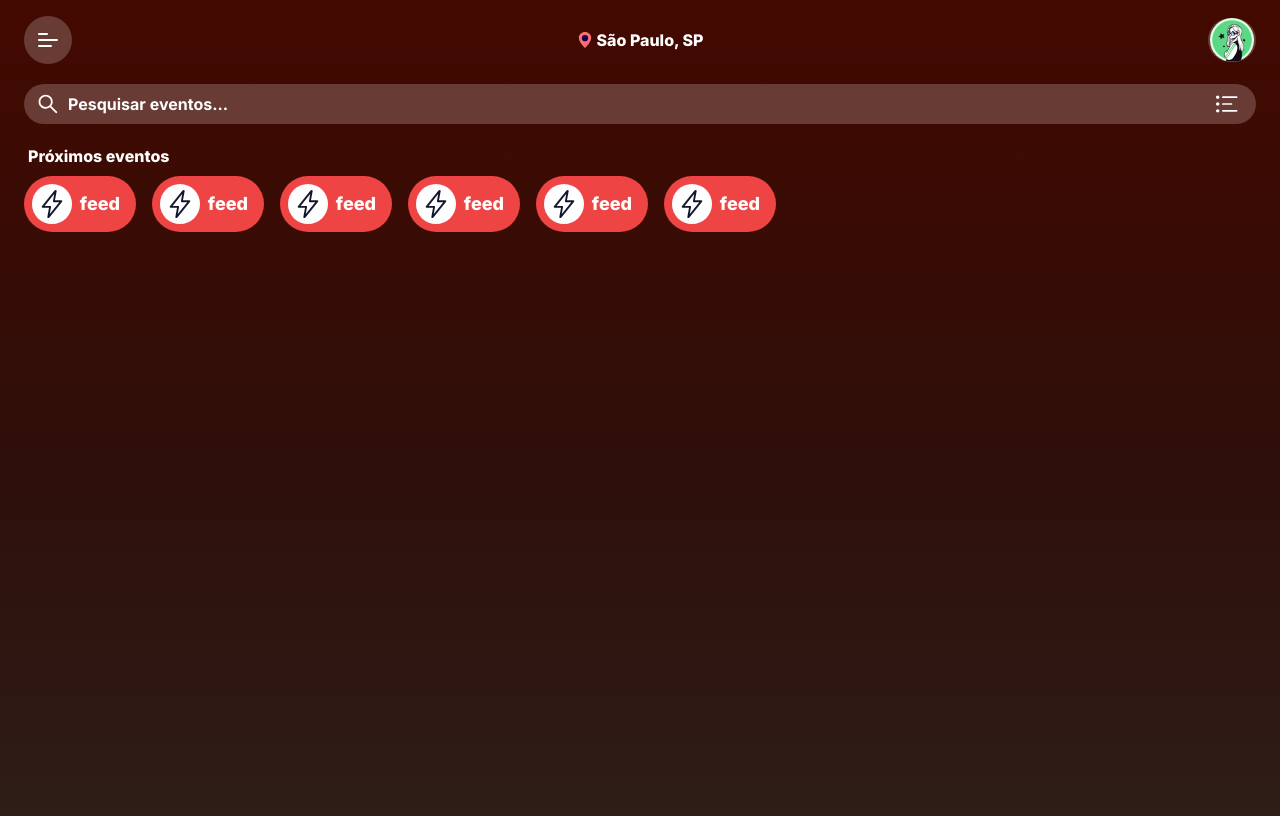
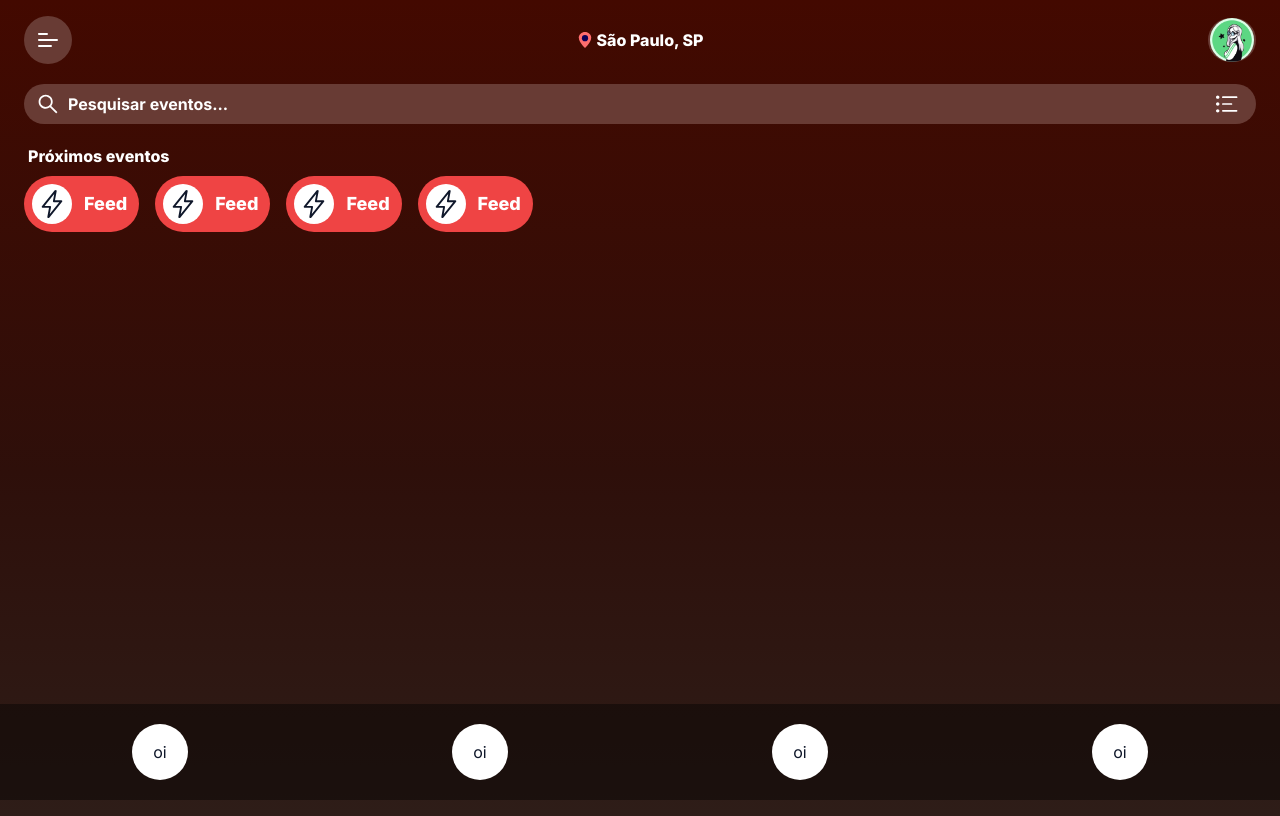
Before and after one commit to event-squad/front, a Next.js app: page /feed in a window 1280 px wide. Built offline with nearby package versions, Linux system fonts and the light colour scheme.

Commit message:
feat: carousel e footer

```diff
--- a/src/app/(pages)/feed/carousel.tsx
+++ b/src/app/(pages)/feed/carousel.tsx
@@ -8,44 +8,33 @@ const Carousel = () => {
       </h1>
 
       <div className="flex overflow-y-scroll scrollbar-hide">
-       <div className="flex mr-4 mt-2 justify-between items-center w-28 rounded-full h-14 bg-red-500">
+
+        <div className="box-border flex mr-4 mt-2 justify-between items-center w-auto rounded-full h-14 bg-red-500">
           <div className="flex justify-center items-center ml-2 bg-white rounded-full w-10 h-10">
             <IconFlashOutline className="text-3xl" />
           </div>
-         <h1 className="text-lg text-white font-extrabold mr-4">feed</h1>
+          <h1 className="text-lg text-white font-extrabold mx-3">Feed</h1>
         </div>
-       <div className="flex mr-4 mt-2 justify-between items-center w-28 rounded-full h-14 bg-red-500">
+        <div className="box-border flex mr-4 mt-2 justify-between items-center w-auto rounded-full h-14 bg-red-500">
           <div className="flex justify-center items-center ml-2 bg-white rounded-full w-10 h-10">
             <IconFlashOutline className="text-3xl" />
           </div>
-         <h1 className="text-lg text-white font-extrabold mr-4">feed</h1>
+          <h1 className="text-lg text-white font-extrabold mx-3">Feed</h1>
         </div>
-       <div className="flex mr-4 mt-2 justify-between items-center w-28 rounded-full h-14 bg-red-500">
+        <div className="box-border flex mr-4 mt-2 justify-between items-center w-auto rounded-full h-14 bg-red-500">
           <div className="flex justify-center items-center ml-2 bg-white rounded-full w-10 h-10">
             <IconFlashOutline className="text-3xl" />
           </div>
-         <h1 className="text-lg text-white font-extrabold mr-4">feed</h1>
+          <h1 className="text-lg text-white font-extrabold mx-3">Feed</h1>
         </div>
-       <div className="flex mr-4 mt-2 justify-between items-center w-28 rounded-full h-14 bg-red-500">
+        <div className="box-border flex mr-4 mt-2 justify-between items-center w-auto rounded-full h-14 bg-red-500">
           <div className="flex justify-center items-center ml-2 bg-white rounded-full w-10 h-10">
             <IconFlashOutline className="text-3xl" />
           </div>
-         <h1 className="text-lg text-white font-extrabold mr-4">feed</h1>
-       </div>
-       <div className="flex mr-4 mt-2 justify-between items-center w-28 rounded-full h-14 bg-red-500">
-         <div className="flex justify-center items-center ml-2 bg-white rounded-full w-10 h-10">
-           <IconFlashOutline className="text-3xl" />
-         </div>
-         <h1 className="text-lg text-white font-extrabold mr-4">feed</h1>
-       </div>
-       <div className="flex mr-4 mt-2 justify-between items-center w-28 rounded-full h-14 bg-red-500">
-         <div className="flex justify-center items-center ml-2 bg-white rounded-full w-10 h-10">
-           <IconFlashOutline className="text-3xl" />
-         </div>
-         <h1 className="text-lg text-white font-extrabold mr-4">feed</h1>
-       </div>
+          <h1 className="text-lg text-white font-extrabold mx-3">Feed</h1>
         </div>
 
+      </div>
     </div>
   );
 };
--- /dev/null
+++ b/src/app/(pages)/feed/footer.tsx
@@ -0,0 +1,22 @@
+const Footer = () => {
+ return(
+  <div
+   className="flex justify-around items-center w-screen h-24 fixed left-0 bottom-0 bg-black bg-opacity-40"
+  >
+   <div className="flex justify-center items-center w-14 h-14 rounded-full bg-white">
+    oi
+   </div>
+   <div className="flex justify-center items-center w-14 h-14 rounded-full bg-white">
+    oi
+   </div>
+   <div className="flex justify-center items-center w-14 h-14 rounded-full bg-white">
+    oi
+   </div>
+   <div className="flex justify-center items-center w-14 h-14 rounded-full bg-white">
+    oi
+   </div>
+  </div>
+ )
+}
+
+export default Footer;
--- a/src/app/(pages)/feed/page.tsx
+++ b/src/app/(pages)/feed/page.tsx
@@ -1,15 +1,15 @@
 import Carousel from "./carousel";
+import Footer from "./footer";
 import Header from "./header";
 import SearchBar from "./searchBar";
 
 const Page = () => {
  return(
-  <div
-   className="px-6"
-  >
+  <div className="px-6">
    <Header />
    <SearchBar />
    <Carousel />
+   <Footer />
   </div>
  )
 }
```
Lines whose indentation alone changed are shown as unchanged.
